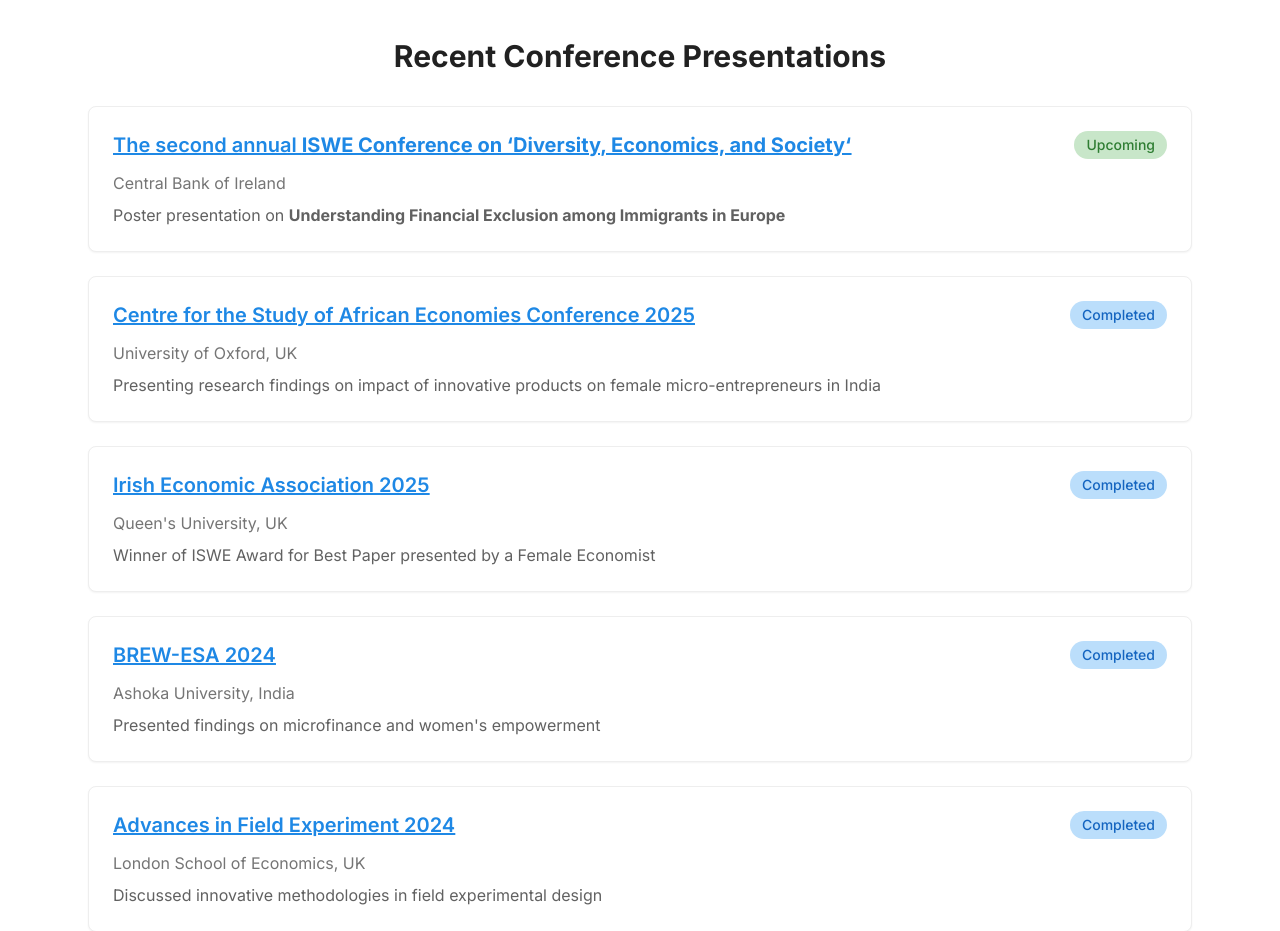
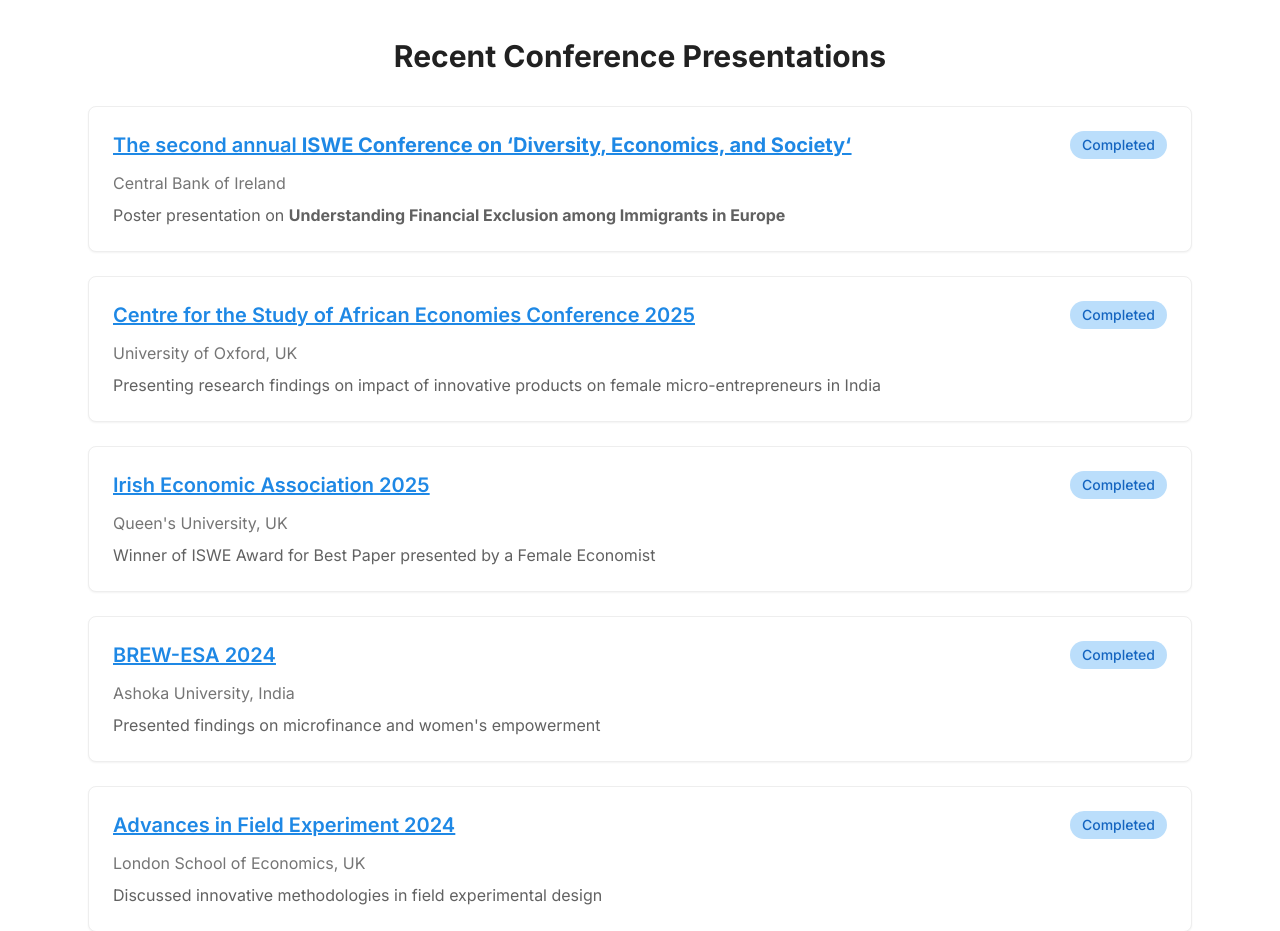
Before and after one commit to bhavyashr/bhavyashrivastava.github.io, a React (Vite) app: page /awards in a window 1280 px wide. Shown: the part 1220-2151 px from the top of the page. Built offline with nearby package versions, Linux system fonts and the light colour scheme.

Commit message:
Add rte brainstorm auto-enrollment

```diff
--- a/src/components/Hero.tsx
+++ b/src/components/Hero.tsx
@@ -147,8 +147,8 @@
                   The second annual <b>ISWE Conference on ‘Diversity, Economics, and Society‘</b>
                   </a>
                 </h3>
-                <span className="bg-green-100 text-green-800 px-3 py-1 rounded-full text-sm font-medium">
-                  Upcoming
+                <span className="bg-blue-100 text-blue-800 px-3 py-1 rounded-full text-sm font-medium">
+                  Completed
                 </span>
               </div>
               <p className="text-gray-600 mb-2">Central Bank of Ireland</p>
--- a/src/components/Research.tsx
+++ b/src/components/Research.tsx
@@ -154,6 +154,23 @@
         >
           <h2 className="text-3xl font-bold text-gray-900 mb-8">Publications</h2>
           <div className="space-y-6">
+                        <div className="bg-white rounded-lg shadow-sm border border-gray-200 p-6">
+              <div className="flex justify-between items-start mb-3">
+                <span className="bg-purple-100 text-purple-800 px-3 py-1 rounded-full text-sm font-medium">
+                  Media
+                </span>
+                <span className="text-sm text-gray-500">September 2025</span>
+              </div>
+              <h3 className="text-xl font-semibold text-gray-900 mb-2">
+                All you need to know about pension auto-enrolment in Ireland - <a className='text-blue-600 underline' href='https://www.rte.ie/brainstorm/2025/0902/1530891-ireland-pension-auto-enrolment-explained/' target='_blank'>RTÉ Brainstorm</a>
+              </h3>
+              <p className="text-gray-600 mb-3">
+                <strong>Bhavya Shrivastava</strong>
+              </p>
+              <p className="text-gray-700">
+                Analysis of how Ireland’s new pension auto-enrolment scheme will impact workers, employers, and the future of retirement savings.
+              </p>
+            </div>
             <div className="bg-white rounded-lg shadow-sm border border-gray-200 p-6">
               <div className="flex justify-between items-start mb-3">
                 <span className="bg-purple-100 text-purple-800 px-3 py-1 rounded-full text-sm font-medium">
```
